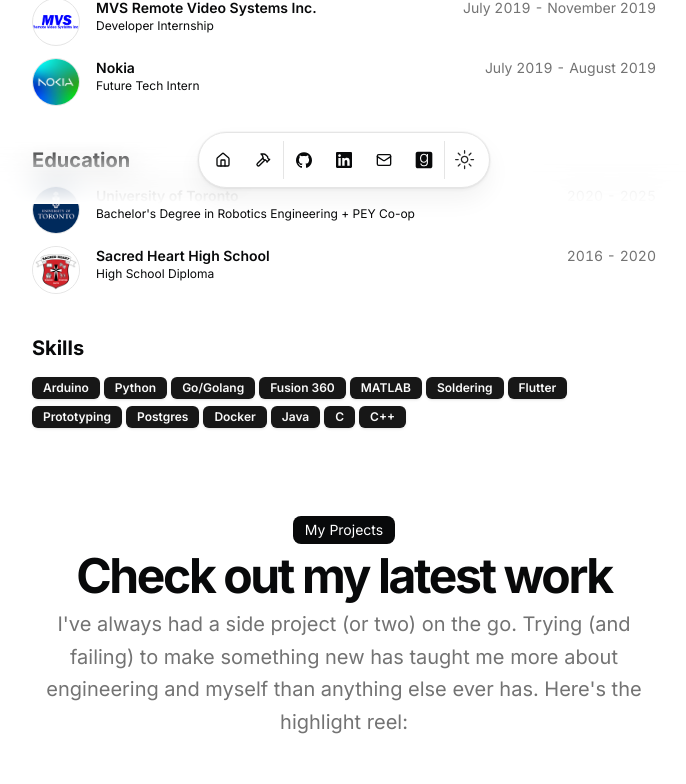
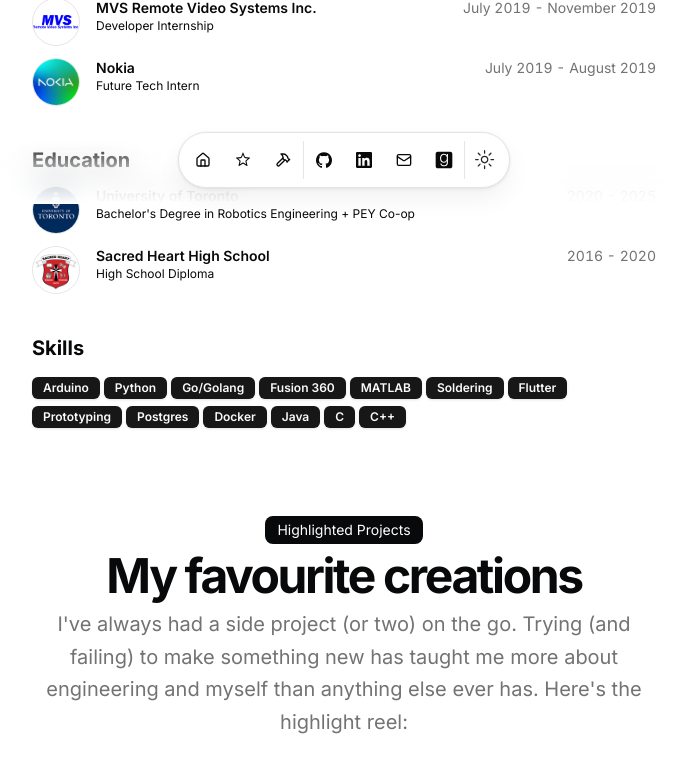
Before and after one commit to Jonesywolf/jonesywolf.github.io, a Next.js app: page / in a window 1280 px wide. Shown: the part 596-1380 px from the top of the page, without its empty margins (296-982 px from the left). Built offline with nearby package versions, Linux system fonts and the light colour scheme; grey boxes are pictures that could not be loaded.

Commit message:
Corrected highlighted project headers, added highlighted projects icon link

```diff
--- a/src/app/page.tsx
+++ b/src/app/page.tsx
@@ -113,10 +113,10 @@ export default function Page() {
             <div className="flex flex-col items-center justify-center space-y-4 text-center">
               <div className="space-y-2">
                 <div className="inline-block rounded-lg bg-foreground text-background px-3 py-1 text-sm">
-                  My Projects
+                  Highlighted Projects
                 </div>
                 <h2 className="text-3xl font-bold tracking-tighter sm:text-5xl">
-                  Check out my latest work
+                  My favourite creations
                 </h2>
                 <p className="text-muted-foreground md:text-xl/relaxed lg:text-base/relaxed xl:text-xl/relaxed">
                   I&apos;ve always had a side project (or two) on the go. Trying (and failing) to make something new has taught me more about engineering and myself than anything else ever has. Here&apos;s the highlight reel:
--- a/src/data/resume.tsx
+++ b/src/data/resume.tsx
@@ -1,4 +1,5 @@
 import { Icons } from "@/components/icons";
+import { StarIcon } from "@radix-ui/react-icons";
 import { HammerIcon, HomeIcon } from "lucide-react";
 import { title } from "process";
 
@@ -30,6 +31,7 @@ export const DATA = {
   ],
   navbar: [
     { href: "/", icon: HomeIcon, label: "Home" },
+    { href: "/#highlighted-projects", icon: StarIcon, label: "Highlighted Projects" },
     { href: "/#projects", icon: HammerIcon, label: "Projects" },
   ],
   contact: {
@@ -50,14 +52,14 @@ export const DATA = {
 
         navbar: true,
       },
-      email: {
+      Email: {
         name: "Send Email",
         url: "mailto:4johnryanwolf@gmail.com",
         icon: Icons.email,
 
         navbar: true,
       },
-      goodreads: {
+      Goodreads: {
         name: "Goodreads",
         url: "https://dub.sh/jw-goodreads",
         icon: Icons.goodreads,
```
